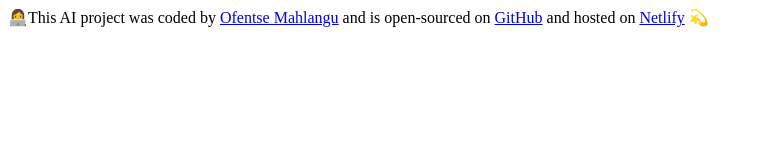
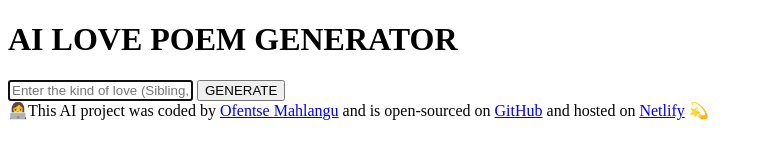
Before and after one commit to KhweziOfentse/ai-poem-generator, a plain HTML site: page index.html in a window 1280 px wide. Shown: the whole page, without its empty margins (0-763 px from the left). Drawn offline with Linux system fonts and the light colour scheme.

Commit message:
added form and h1

```diff
--- a/index.html
+++ b/index.html
@@ -4,9 +4,27 @@
     <meta charset="UTF-8" />
     <meta name="viewport" content="width=device-width, initial-scale=1.0" />
     <link rel="stylesheet" href="src/style.css" />
-    <title>AI Poem Generator</title>
+    <title>AI Love Poem Generator</title>
   </head>
   <body>
+    <header>
+      <h1>AI LOVE POEM GENERATOR</h1>
+    </header>
+    <main>
+      <form action="">
+        <input
+          type="text"
+          name=""
+          id=""
+          placeholder="Enter the kind of love (Sibling, Romantic etc)"
+          autofocus
+          autocomplete="off"
+          required
+        />
+        <input type="submit" value="GENERATE" />
+      </form>
+      <div></div>
+    </main>
     <footer>
       👩‍💻This AI project was coded by
       <a href="https://github.com/KhweziOfentse" target="_blank"
```
